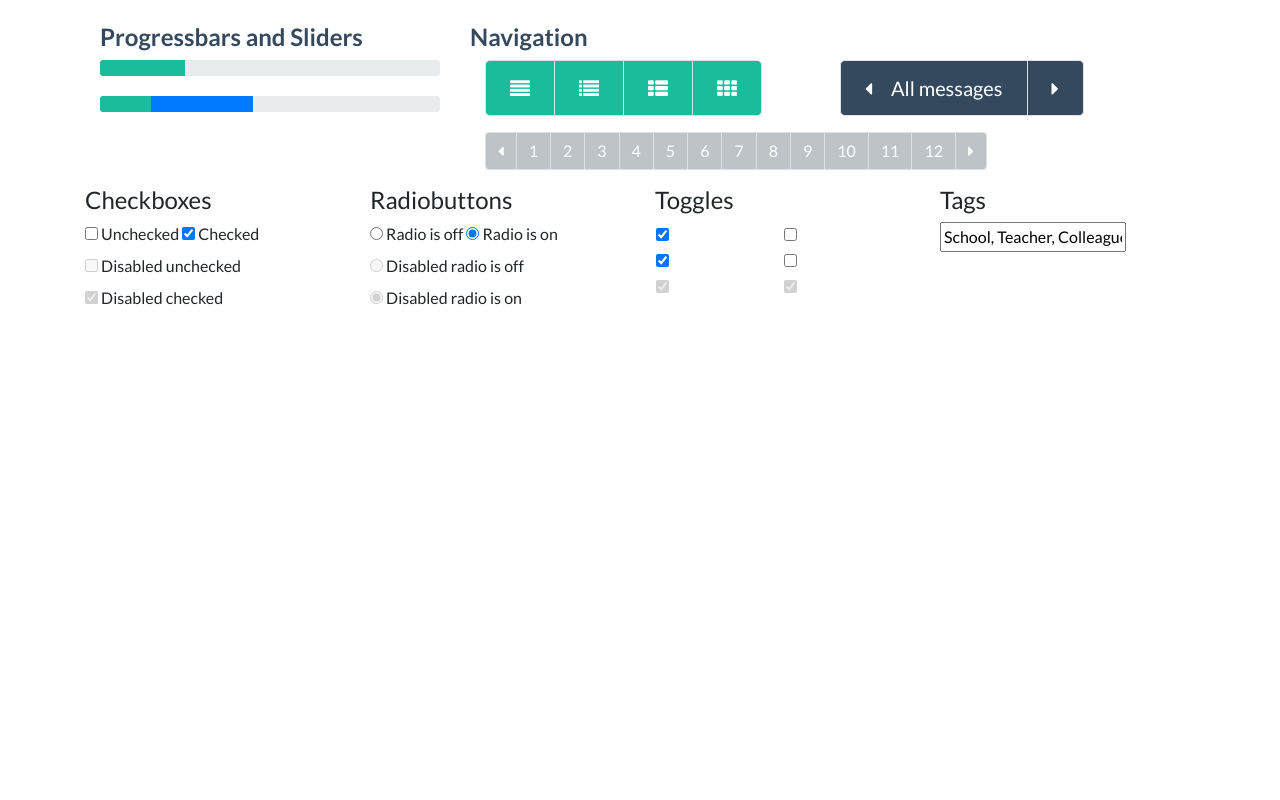
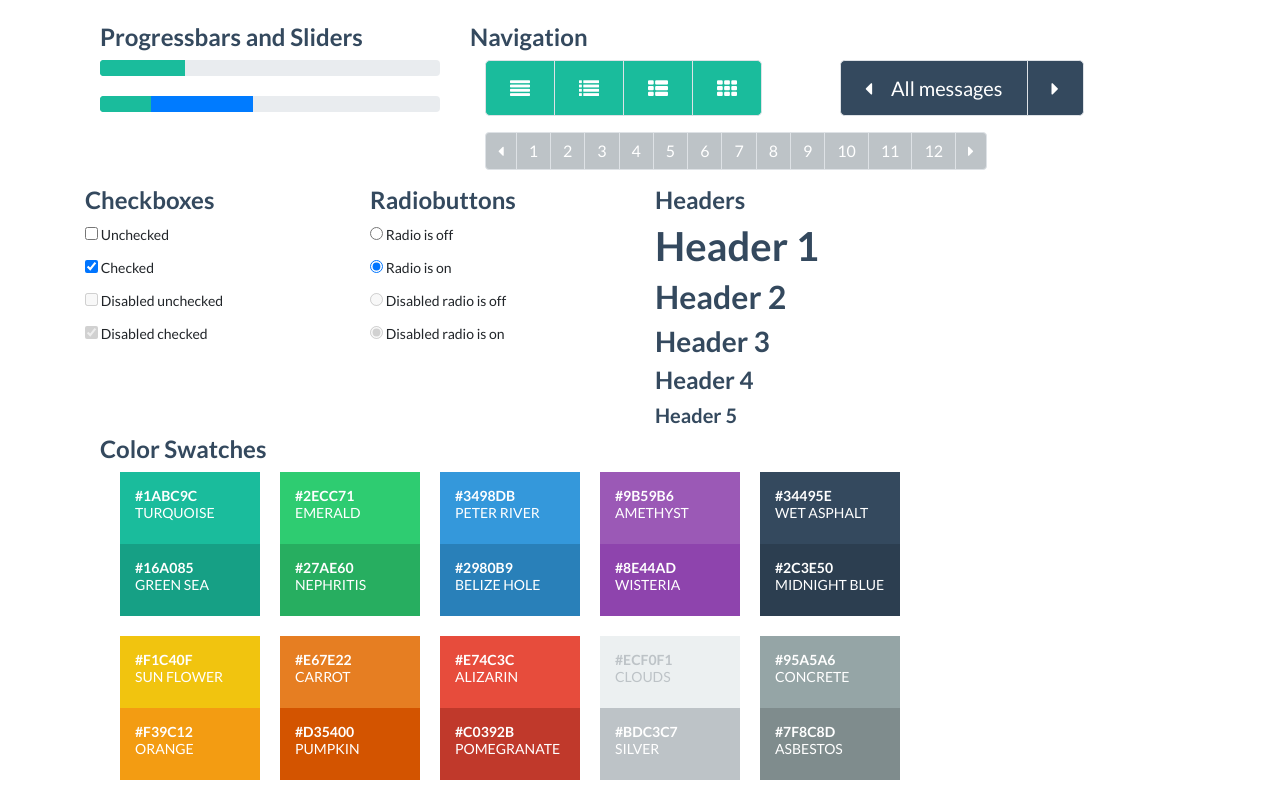
Before and after one commit to sagarbetkar/bootstrap-theme, a plain HTML site: page index.html in a window 1280 px wide. Shown: the part 686-1486 px from the top of the page. Before the commit the page ends 1004 px from the top, so only its background shows below. Drawn offline with nearby package versions, Linux system fonts and the light colour scheme.

Commit message:
added checkboxs, radio, color & plalletes

```diff
--- a/index.html
+++ b/index.html
@@ -8,7 +8,6 @@
 
     <link rel="stylesheet" href="css/normalize.css">
     <link rel="stylesheet" href="css/bootstrap.min.css">
-    <!--<link rel="stylesheet" href="css/flat-ui.css">-->
     <link rel="stylesheet" href="css/main.css">
     <link rel="stylesheet" href="css/font-awesome.min.css">
   </head>
@@ -217,9 +216,6 @@
                 <div class="progress-bar" role="progressbar" style="width: 30%" aria-valuenow="30" aria-valuemin="0" aria-valuemax="100">
                 </div>
               </div>
-              <div id="slider" class="ui-slider ui-slider-horizontal ui-widget ui-widget-content ui-corner-all" aria-disabled="false">
-                <a class="ui-slider-handle ui-state-default ui-corner-all" href="#" style="left: 40%;"></a>
-              </div>
             </div>
           <div class="col-md-8 col-sm-8 col-xs-12">
             <h4>Navigation</h4>
@@ -282,7 +278,7 @@
       <!-- Checkbox, Radio, toggles & Tags -->
       <div class"container">
         <div class="row">
-          <div class="col">
+          <div class="col check-radio-tooltip">
             <h4>Checkboxes</h4>
             <label class="checkbox" for="checkbox1">
               <input type="checkbox" value="" id="checkbox1" data-toggle="checkbox">
@@ -301,7 +297,7 @@
               Disabled checked
             </label>
           </div>
-          <div class="col">
+          <div class="col check-radio-tooltip">
             <h4>Radiobuttons</h4>
             <label class="radio">
               <input type="radio" name="optionsRadios" id="optionsRadios1" value="option1" data-toggle="radio">
@@ -321,54 +317,134 @@
               Disabled radio is on
             </label>
           </div>
-          <div class="col">
-            <h4>Toggles</h4>
-            <table width="100%">
-              <tr>
-                <td width="50%" class="pbm">
-                  <input type="checkbox" checked data-toggle="switch" id="custom-switch-01" />
-                </td>
-                <td class="pbm">
-                  <input type="checkbox" data-toggle="switch" id="custom-switch-02" />
-                </td>
-              </tr>
-              <tr>
-                <td class="pbm">
-                  <div class="bootstrap-switch-square">
-                    <input type="checkbox" checked data-toggle="switch" id="custom-switch-03" data-on-text="<span class='fui-check'></span>" data-off-text="<span class='fui-cross'></span>" />
-                  </div>
-                </td>
-                <td class="pbm">
-                  <div class="bootstrap-switch-square">
-                    <input type="checkbox" data-toggle="switch" id="custom-switch-04" />
-                  </div>
-                </td>
-              </tr>
-              <tr>
-                <td>
-                  <input type="checkbox" checked disabled data-toggle="switch" id="custom-switch-5" />
-                </td>
-                <td>
-                  <input type="checkbox" checked disabled data-toggle="switch" id="custom-switch-6" />
-                </td>
-              </tr>
-            </table>
+          <div class="col check-radio-tooltip">
+            <h4>Headers</h4>
+            <h1>Header 1</h1>
+            <h2>Header 2</h2>
+            <h3>Header 3</h3>
+            <h4>Header 4</h4>
+            <h5>Header 5</h5>
           </div>
-          <div class="col">
-            <h4>Tags</h4>
-            <div class="tagsinput-primary">
-              <input name="tagsinput" class="tagsinput" data-role="tagsinput" value="School, Teacher, Colleague" />
-            </div>
+          <div class="col check-radio-tooltip">
+
           </div>
+        </div>
+      </div>
+
+      <!--Color Swatches-->
+      <div class="container color-swatches">
+        <h4>Color Swatches</h4>
+        <div class="row">
+          <div class="col-10">
+            <div class="pallete-item">
+  			      <dl class="palette palette-turquoise">
+                  <dt>#1abc9c</dt>
+                  <dd>Turquoise</dd>
+                </dl>
+                <dl class="palette palette-green-sea">
+                  <dt>#16a085</dt>
+                  <dd>Green sea</dd>
+                </dl>
+  		      </div>
+  		      <div class="pallete-item">
+  			      <dl class="palette palette-emerald">
+                <dt>#2ecc71</dt>
+                <dd>Emerald</dd>
+              </dl>
+              <dl class="palette palette-nephritis">
+                <dt>#27ae60</dt>
+                <dd>Nephritis</dd>
+              </dl>
+  		      </div>
+  		      <div class="pallete-item">
+  			      <dl class="palette palette-peter-river">
+                <dt>#3498db</dt>
+                <dd>Peter river</dd>
+              </dl>
+              <dl class="palette palette-belize-hole">
+                <dt>#2980b9</dt>
+                <dd>Belize hole</dd>
+              </dl>
+  		      </div>
+  		      <div class="pallete-item">
+  			      <dl class="palette palette-amethyst">
+                <dt>#9b59b6</dt>
+                <dd>Amethyst</dd>
+              </dl>
+              <dl class="palette palette-wisteria">
+                <dt>#8e44ad</dt>
+                <dd>Wisteria</dd>
+              </dl>
+  		      </div>
+  		      <div class="pallete-item">
+  			      <dl class="palette palette-wet-asphalt">
+                <dt>#34495e</dt>
+                <dd>Wet asphalt</dd>
+              </dl>
+              <dl class="palette palette-midnight-blue">
+                <dt>#2c3e50</dt>
+                <dd>Midnight blue</dd>
+              </dl>
+  		      </div>
+  		      <div class="pallete-item">
+  			      <dl class="palette palette-sun-flower">
+                <dt>#f1c40f</dt>
+                <dd>Sun flower</dd>
+              </dl>
+              <dl class="palette palette-orange">
+                <dt>#f39c12</dt>
+                <dd>Orange</dd>
+              </dl>
+  		      </div>
+  		      <div class="pallete-item">
+  			      <dl class="palette palette-carrot">
+                <dt>#e67e22</dt>
+                <dd>Carrot</dd>
+              </dl>
+              <dl class="palette palette-pumpkin">
+                <dt>#d35400</dt>
+                <dd>Pumpkin</dd>
+              </dl>
+  		      </div>
+  		      <div class="pallete-item">
+  			      <dl class="palette palette-alizarin">
+                <dt>#e74c3c</dt>
+                <dd>Alizarin</dd>
+              </dl>
+              <dl class="palette palette-pomegranate">
+                <dt>#c0392b</dt>
+                <dd>Pomegranate</dd>
+              </dl>
+  		      </div>
+  		      <div class="pallete-item">
+  			      <dl class="palette palette-clouds">
+                <dt>#ecf0f1</dt>
+                <dd>Clouds</dd>
+              </dl>
+              <dl class="palette palette-silver">
+                <dt>#bdc3c7</dt>
+                <dd>Silver</dd>
+              </dl>
+  		      </div>
+  		      <div class="pallete-item">
+  			      <dl class="palette palette-concrete">
+                <dt>#95a5a6</dt>
+                <dd>Concrete</dd>
+              </dl>
+              <dl class="palette palette-asbestos">
+                <dt>#7f8c8d</dt>
+                <dd>Asbestos</dd>
+              </dl>
+  		      </div>
+          </div>
+          <div class="col-2"></div>
         </div>
       </div>
 
       </div>
     </div>
-    <script src="https://code.jquery.com/jquery-3.3.1.min.js"></script>
+    <script src="https://code.jquery.com/jquery-3.3.1.slim.min.js"></script>
     <script src="https://cdnjs.cloudflare.com/ajax/libs/popper.js/1.12.9/umd/popper.min.js"></script>
-      <!--<script src="js/flat-ui.js"></script>
-      <script src="js/application.js"></script>-->
     <script src="js/bootstrap.min.js"></script>
   </body>
 </html>
--- a/sass/main.scss
+++ b/sass/main.scss
@@ -62,6 +62,20 @@ body{
   }
 }
 .progress-navigation {
+  h4 {
+    color: $wet-asphalt;
+    font-weight: 700;
+  }
+}
+
+.check-radio-tooltip {
+  h4,h1,h2,h3,h5 {
+    color: $wet-asphalt;
+    font-weight: 700;
+  }
+}
+
+.color-swatches {
   h4 {
     color: $wet-asphalt;
     font-weight: 700;
@@ -270,3 +284,111 @@ body{
     color: #ffffff;
   }
 }
+
+.checkbox, .radio {
+  display: block;
+  margin-top: 10px;
+  margin-bottom: 12px;
+  position: relative;
+  transition: color .25s linear;
+  font-size: 14px;
+  min-height: 20px;
+  line-height: 1.5;
+}
+
+.pallete-item {
+  width: 140px;
+  float: left;
+  margin: 0 0 20px 20px;
+  .palette {
+    font-size: 14px;
+    line-height: 1.214;
+    color: white;
+    margin: 0;
+    padding: 15px;
+    text-transform: uppercase;
+  }
+  .palette-turquoise {
+    background-color: #1abc9c;
+  }
+
+  .palette-green-sea {
+    background-color: #16a085;
+  }
+
+  .palette-emerald {
+    background-color: #2ecc71;
+  }
+
+  .palette-nephritis {
+    background-color: #27ae60;
+  }
+
+  .palette-peter-river {
+    background-color: #3498db;
+  }
+
+  .palette-belize-hole {
+    background-color: #2980b9;
+  }
+
+  .palette-amethyst {
+    background-color: #9b59b6;
+  }
+
+  .palette-wisteria {
+    background-color: #8e44ad;
+  }
+
+  .palette-wet-asphalt {
+    background-color: #34495e;
+  }
+
+  .palette-midnight-blue {
+    background-color: #2c3e50;
+  }
+
+  .palette-sun-flower {
+    background-color: #f1c40f;
+  }
+
+  .palette-orange {
+    background-color: #f39c12;
+  }
+
+  .palette-carrot {
+    background-color: #e67e22;
+  }
+
+  .palette-pumpkin {
+    background-color: #d35400;
+  }
+
+  .palette-alizarin {
+    background-color: #e74c3c;
+  }
+
+  .palette-pomegranate {
+    background-color: #c0392b;
+  }
+
+  .palette-clouds {
+    background-color: #ecf0f1;
+  }
+
+  .palette-silver {
+    background-color: #bdc3c7;
+  }
+
+  .palette-concrete {
+    background-color: #95a5a6;
+  }
+
+  .palette-asbestos {
+    background-color: #7f8c8d;
+  }
+
+  .palette-clouds {
+    color: #bdc3c7;
+  }
+}
```
Also changed, not shown: css/main.css, 1 other file.
